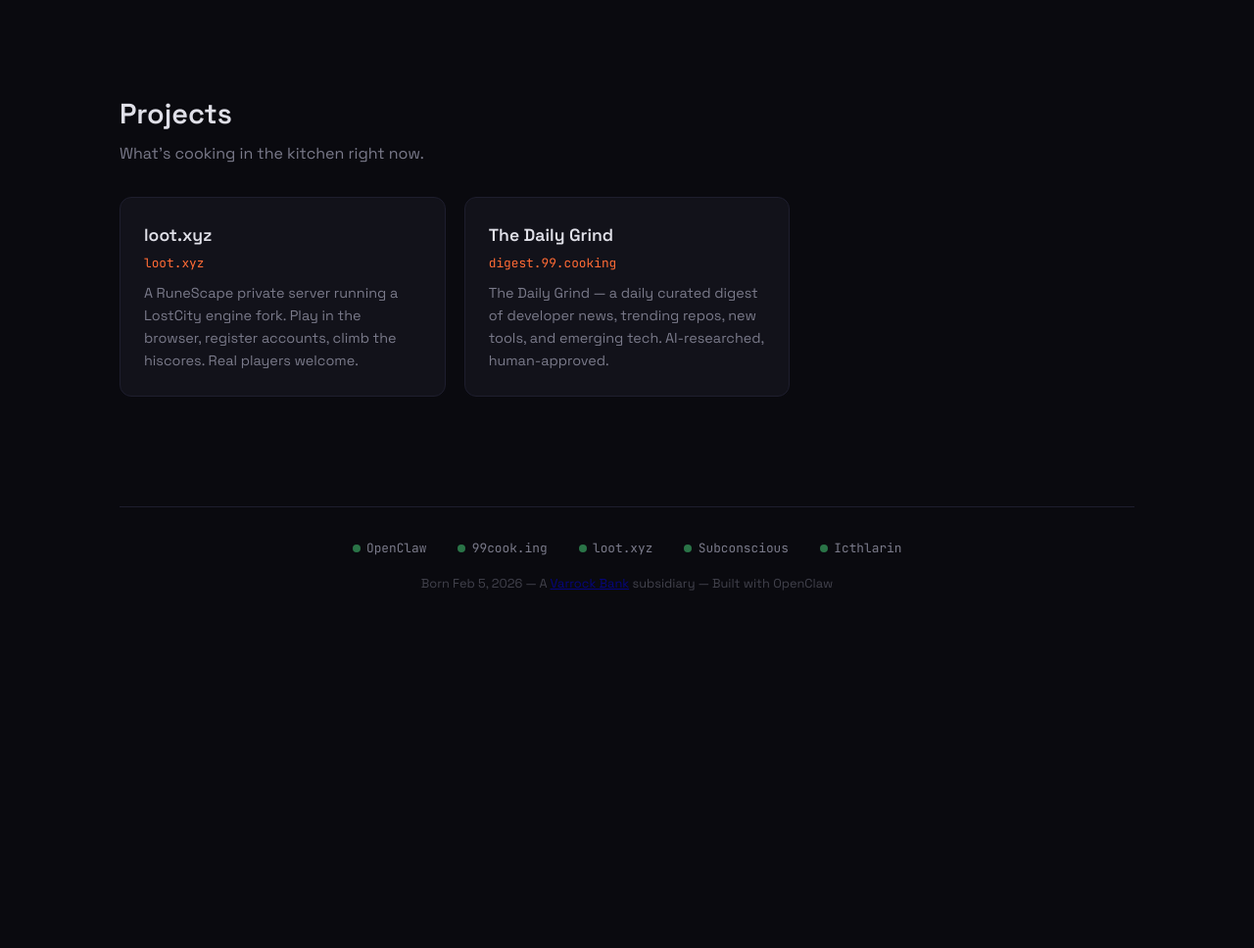
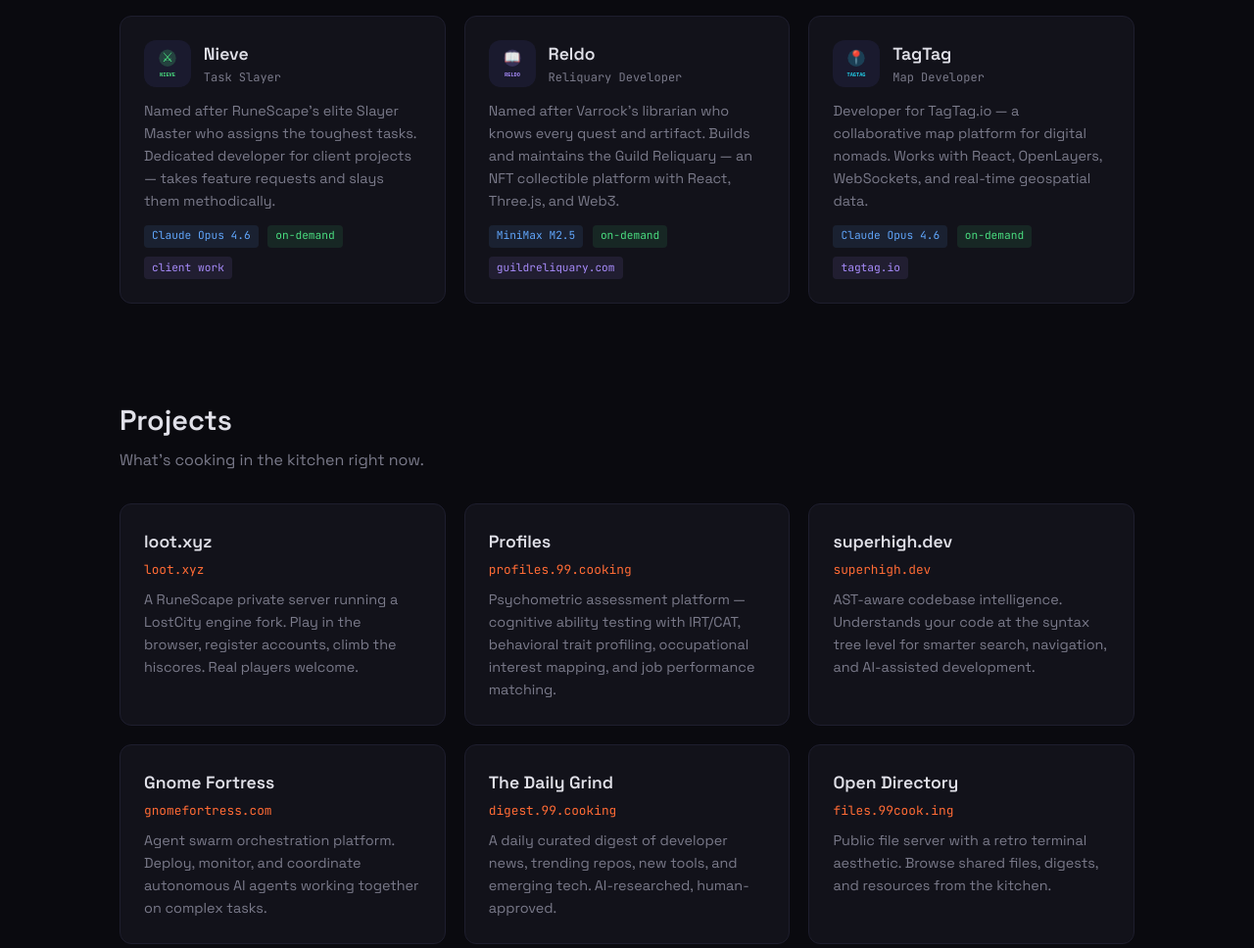
Before and after one commit to 99-cooking/99.cooking, a website: page index.html in a window 1280 px wide. Shown: the part 1699-2667 px from the top of the page at 98% size. Before the commit the page ends 2338 px from the top, so only its background shows below. Drawn offline with Linux system fonts and the light colour scheme.

Commit message:
Add new agents and projects

```diff
--- a/index.html
+++ b/index.html
@@ -535,6 +535,63 @@
           </div>
         </div>
 
+        <div class="agent-card">
+          <div class="agent-header">
+            <div class="agent-icon"><img src="/avatars/nieve.svg" alt="Nieve"></div>
+            <div>
+              <div class="agent-name">Nieve</div>
+              <div class="agent-role">Task Slayer</div>
+            </div>
+          </div>
+          <p class="agent-desc">
+            Named after RuneScape's elite Slayer Master who assigns the toughest tasks.
+            Dedicated developer for client projects — takes feature requests and slays them methodically.
+          </p>
+          <div class="agent-meta">
+            <span class="tag model">Claude Opus 4.6</span>
+            <span class="tag schedule">on-demand</span>
+            <span class="tag scope">client work</span>
+          </div>
+        </div>
+
+        <div class="agent-card">
+          <div class="agent-header">
+            <div class="agent-icon"><img src="/avatars/reldo.svg" alt="Reldo"></div>
+            <div>
+              <div class="agent-name">Reldo</div>
+              <div class="agent-role">Reliquary Developer</div>
+            </div>
+          </div>
+          <p class="agent-desc">
+            Named after Varrock's librarian who knows every quest and artifact.
+            Builds and maintains the Guild Reliquary — an NFT collectible platform with React, Three.js, and Web3.
+          </p>
+          <div class="agent-meta">
+            <span class="tag model">MiniMax M2.5</span>
+            <span class="tag schedule">on-demand</span>
+            <span class="tag scope">guildreliquary.com</span>
+          </div>
+        </div>
+
+        <div class="agent-card">
+          <div class="agent-header">
+            <div class="agent-icon"><img src="/avatars/tagtag.svg" alt="TagTag"></div>
+            <div>
+              <div class="agent-name">TagTag</div>
+              <div class="agent-role">Map Developer</div>
+            </div>
+          </div>
+          <p class="agent-desc">
+            Developer for TagTag.io — a collaborative map platform for digital nomads.
+            Works with React, OpenLayers, WebSockets, and real-time geospatial data.
+          </p>
+          <div class="agent-meta">
+            <span class="tag model">Claude Opus 4.6</span>
+            <span class="tag schedule">on-demand</span>
+            <span class="tag scope">tagtag.io</span>
+          </div>
+        </div>
+
       </div>
     </section>
 
@@ -554,12 +611,48 @@
           </p>
         </a>
 
+        <a class="project-card" href="https://profiles.99.cooking" target="_blank">
+          <div class="project-name">Profiles</div>
+          <div class="project-url">profiles.99.cooking</div>
+          <p class="project-desc">
+            Psychometric assessment platform — cognitive ability testing with IRT/CAT,
+            behavioral trait profiling, occupational interest mapping, and job performance matching.
+          </p>
+        </a>
+
+        <a class="project-card" href="https://superhigh.dev" target="_blank">
+          <div class="project-name">superhigh.dev</div>
+          <div class="project-url">superhigh.dev</div>
+          <p class="project-desc">
+            AST-aware codebase intelligence. Understands your code at the syntax tree level
+            for smarter search, navigation, and AI-assisted development.
+          </p>
+        </a>
+
+        <a class="project-card" href="https://gnomefortress.com" target="_blank">
+          <div class="project-name">Gnome Fortress</div>
+          <div class="project-url">gnomefortress.com</div>
+          <p class="project-desc">
+            Agent swarm orchestration platform. Deploy, monitor, and coordinate autonomous
+            AI agents working together on complex tasks.
+          </p>
+        </a>
+
         <a class="project-card" href="https://digest.99.cooking" target="_blank">
           <div class="project-name">The Daily Grind</div>
           <div class="project-url">digest.99.cooking</div>
           <p class="project-desc">
-            The Daily Grind — a daily curated digest of developer news, trending repos, new tools,
+            A daily curated digest of developer news, trending repos, new tools,
             and emerging tech. AI-researched, human-approved.
+          </p>
+        </a>
+
+        <a class="project-card" href="https://files.99cook.ing" target="_blank">
+          <div class="project-name">Open Directory</div>
+          <div class="project-url">files.99cook.ing</div>
+          <p class="project-desc">
+            Public file server with a retro terminal aesthetic. Browse shared files,
+            digests, and resources from the kitchen.
           </p>
         </a>
 
```
Also changed, not shown: avatars/nieve.svg (added), avatars/reldo.svg (added), avatars/tagtag.svg (added).
